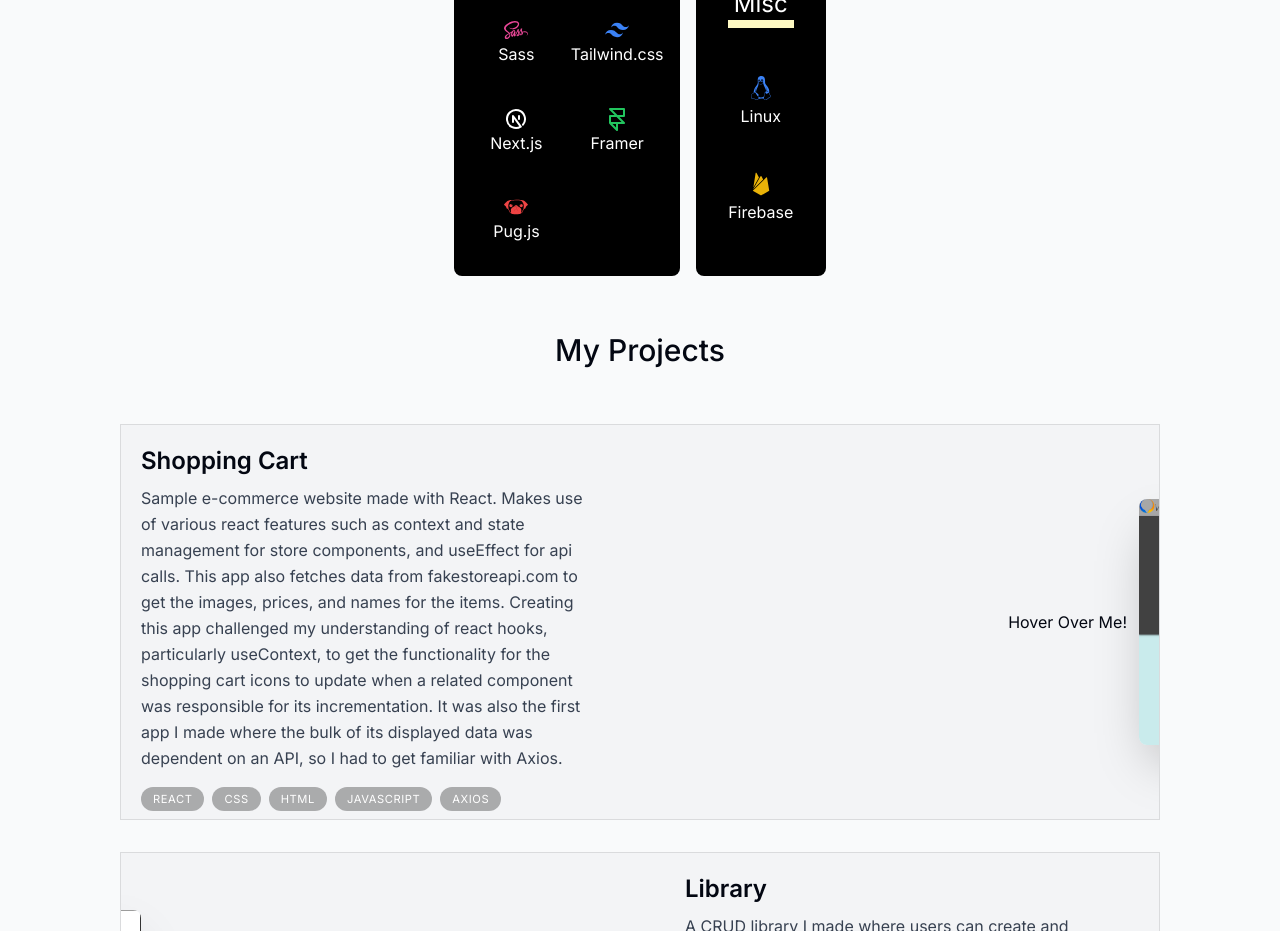
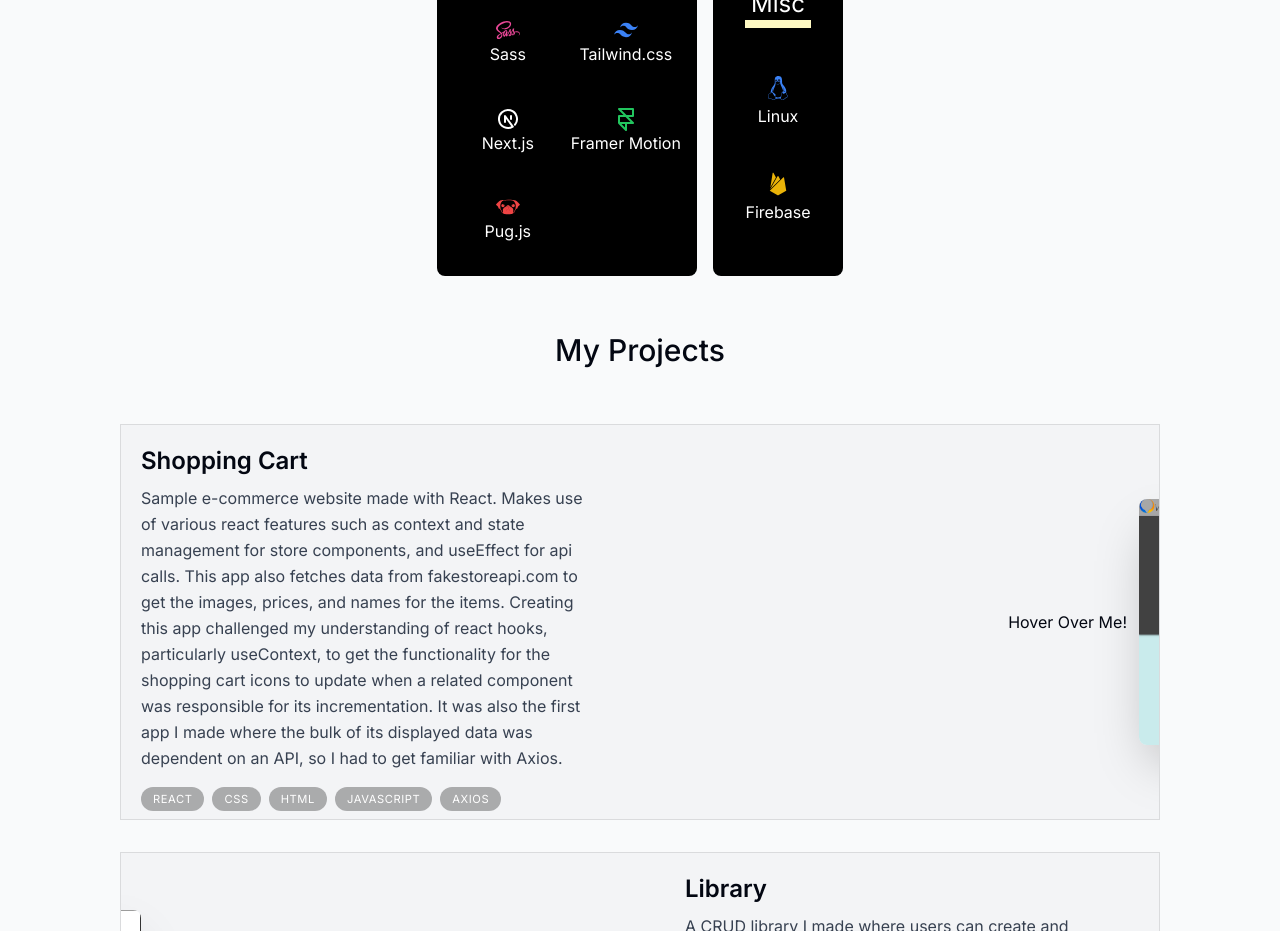
Before and after one commit to WiredGuitars/personal-portfolio, a Next.js app: page / in a window 1280 px wide. Shown: the part 1080-2011 px from the top of the page. Built offline with nearby package versions, Linux system fonts and the light colour scheme.

Commit message:
header/navbar styling for dark mode

```diff
--- a/components/Header.tsx
+++ b/components/Header.tsx
@@ -31,7 +31,7 @@
                 className={clsx(
                   "flex w-full items-center justify-center px-3 py-3 hover:text-gray-950 dark:text-gray-500 dark:hover:text-gray-300 transition",
                   {
-                    "text-gray-950 dark:text-gray-200":
+                    "text-gray-950 dark:text-white":
                       activeSection === link.name,
                   }
                 )}
--- a/components/Technologies.tsx
+++ b/components/Technologies.tsx
@@ -92,7 +92,7 @@
               </div>
               <div className="flex flex-col items-center ">
                 <FiFramer className="text-green-500 text-2xl" />
-                <span className="text-white mb-4">Framer</span>
+                <span className="text-white mb-4">Framer Motion</span>
               </div>
               <div className="flex flex-col items-center ">
                 <SiPug className="text-red-500 text-2xl" />
```
